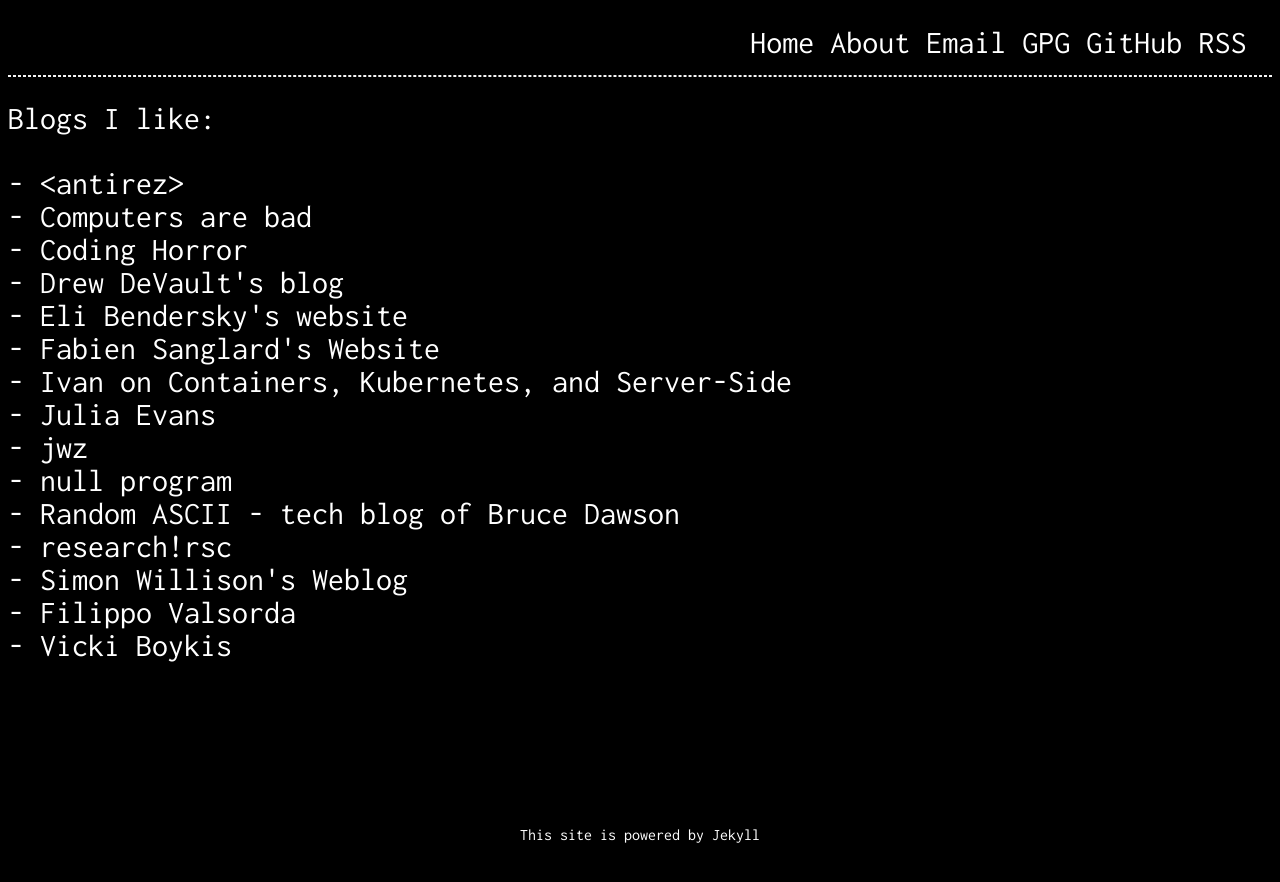
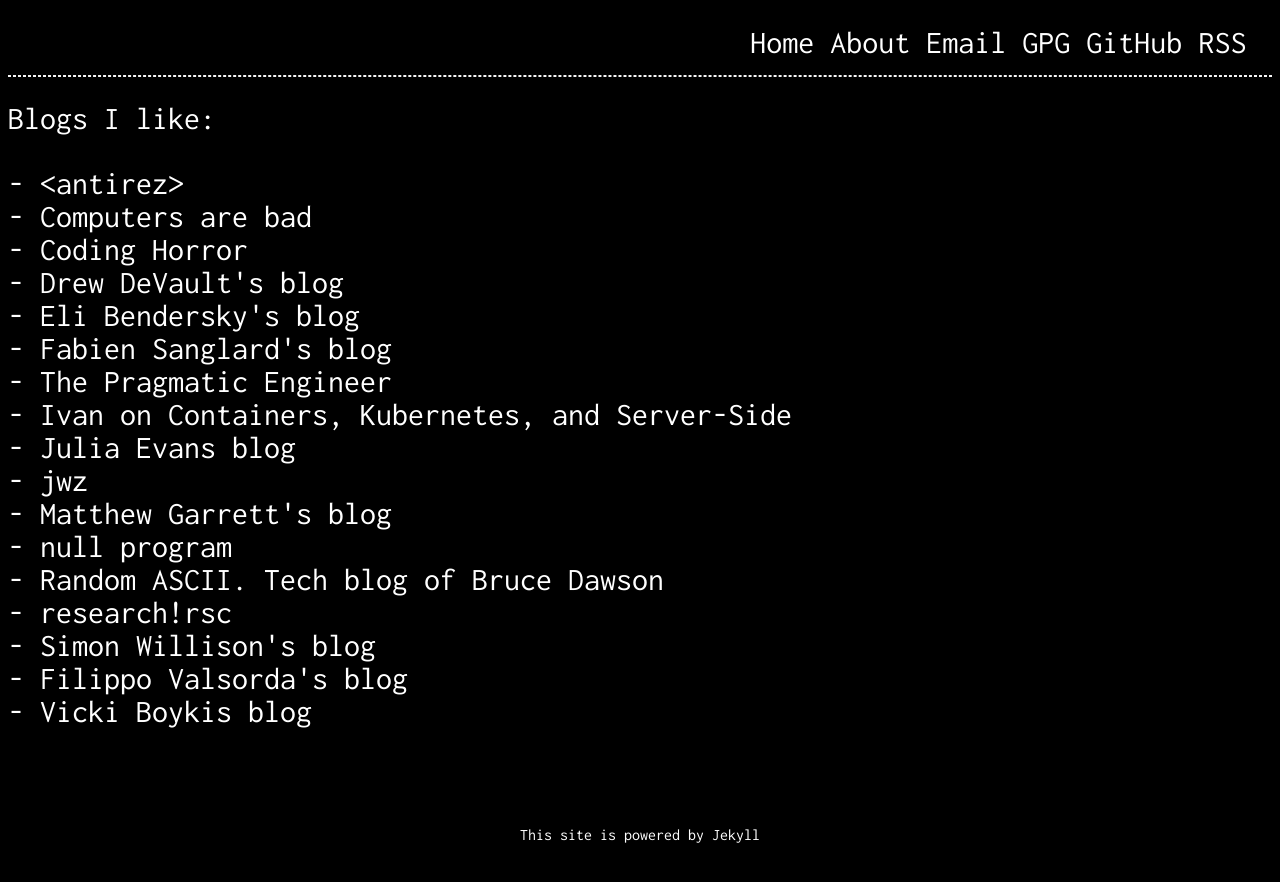
Before and after one commit to giulianopz/giulianopz.github.io, a Jekyll site: the page built from favorites.html, in a window 1280 px wide. Shown: the top 882 px of the page. Built offline with Jekyll 4.4.1, drawn with Linux system fonts in a browser that asks for light colours; nearby versions of some CDN libraries.

Commit message:
Add some blogs

```diff
--- a/_data/favorites.yaml
+++ b/_data/favorites.yaml
@@ -6,25 +6,29 @@
   url: https://blog.codinghorror.com
 - name: Drew DeVault's blog
   url: https://drewdevault.com/
-- name: Eli Bendersky's website
+- name: Eli Bendersky's blog
   url: https://eli.thegreenplace.net
-- name: Fabien Sanglard's Website
+- name: Fabien Sanglard's blog
   url: https://fabiensanglard.net
+- name: The Pragmatic Engineer
+  url: https://blog.pragmaticengineer.com/
 - name: Ivan on Containers, Kubernetes, and Server-Side
   url: https://iximiuz.com
-- name: Julia Evans
+- name: Julia Evans blog
   url: https://jvns.ca
 - name: jwz
   url: https://www.jwz.org/
+- name: Matthew Garrett's blog
+  url: https://mjg59.dreamwidth.org/
 - name: null program
   url: https://nullprogram.com
-- name: Random ASCII - tech blog of Bruce Dawson
+- name: Random ASCII. Tech blog of Bruce Dawson
   url: https://randomascii.wordpress.com
 - name: research!rsc
   url: https://research.swtch.com
-- name: Simon Willison's Weblog
+- name: Simon Willison's blog
   url: https://simonwillison.net
-- name: Filippo Valsorda
+- name: Filippo Valsorda's blog
   url: https://words.filippo.io/
-- name: Vicki Boykis
+- name: Vicki Boykis blog
   url: https://vickiboykis.com
```
Also changed, not shown: about.md (+2 -2 lines).
